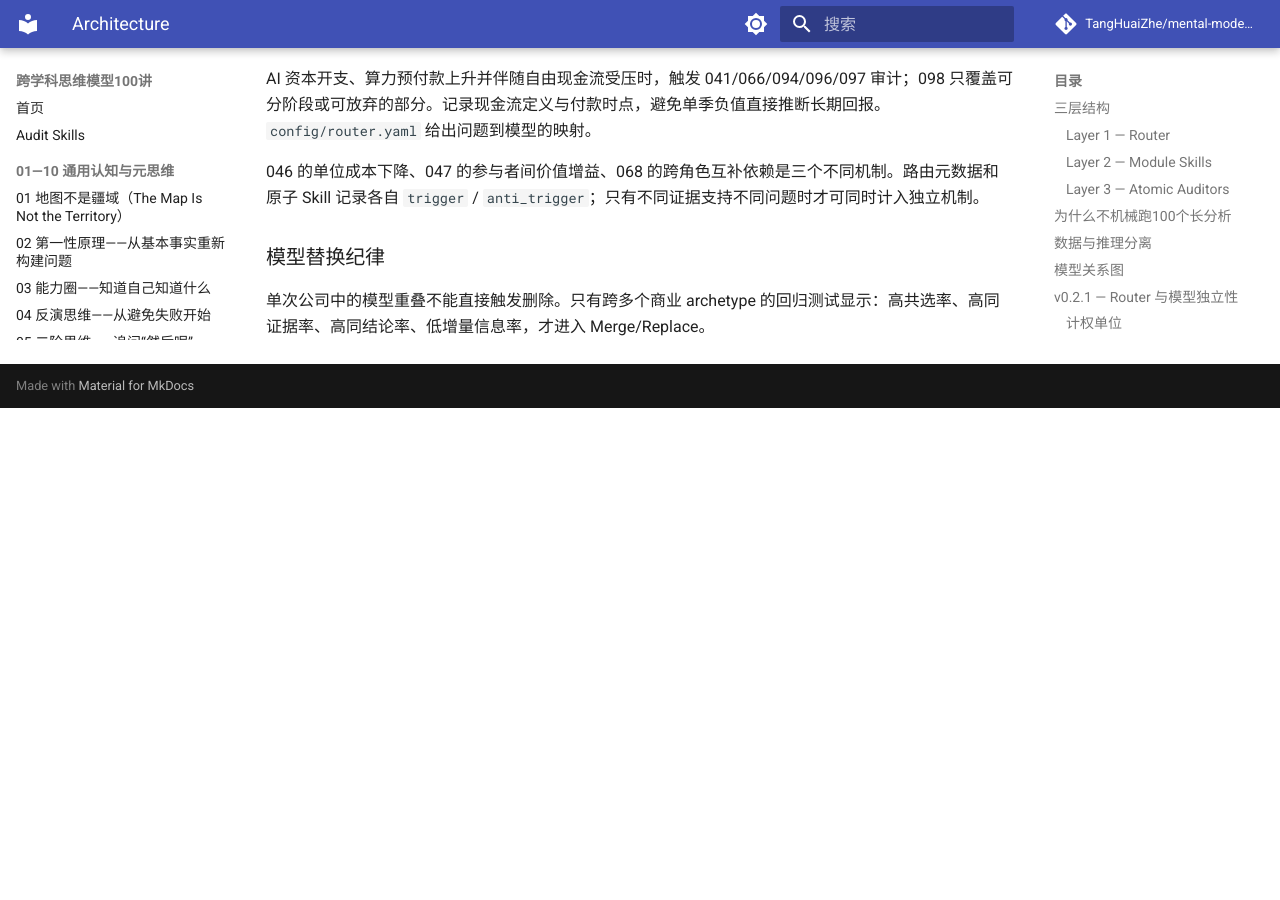
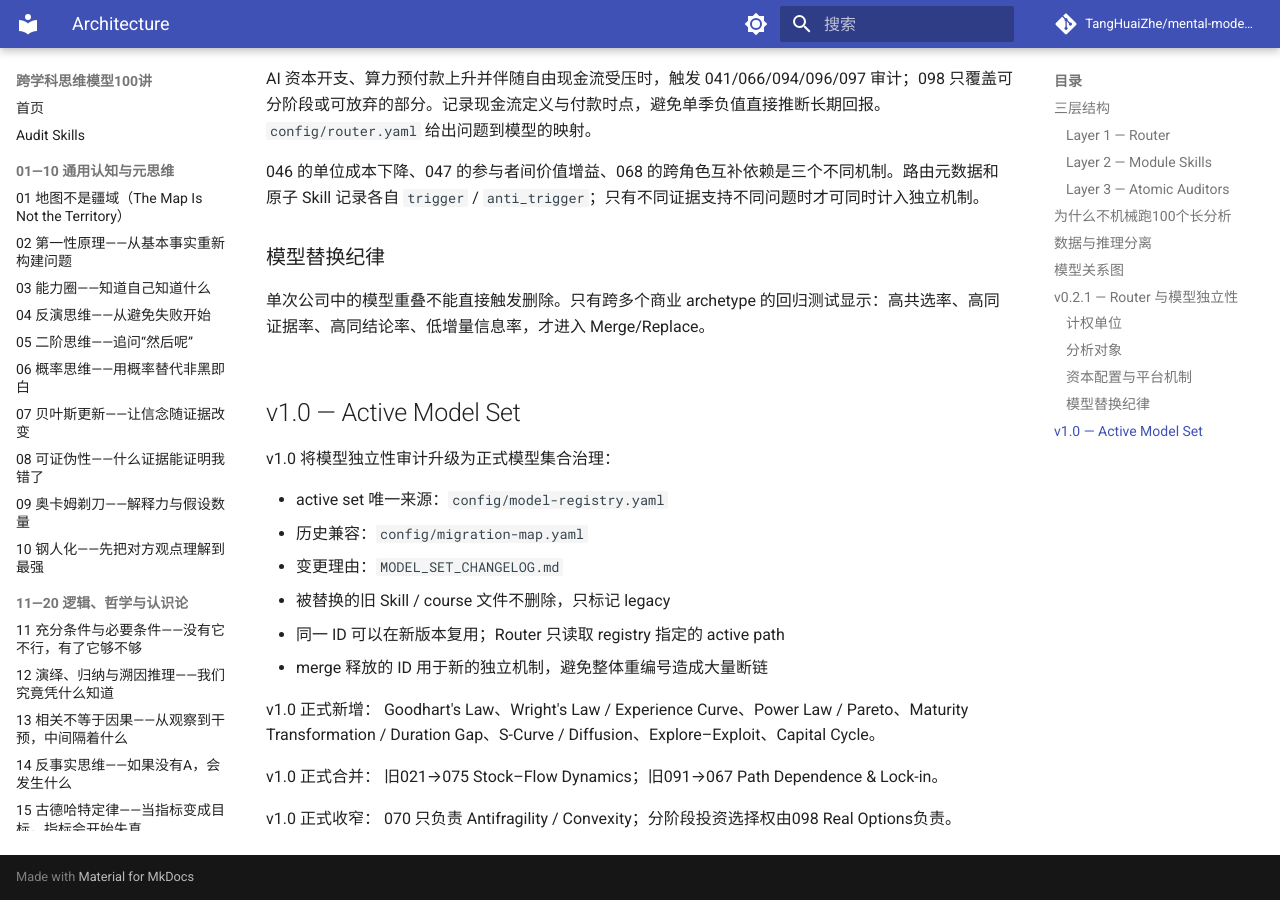
Before and after one commit to TangHuaiZhe/mental-models-audit, an MkDocs documentation site: the page built from docs/architecture.md, in a window 1280 px wide and 900 px high, scrolled down 1959 px. Built offline with MkDocs 1.6.1 and Material for MkDocs 9.7.7, drawn with Linux system fonts in a browser that asks for light colours; comment, search, counter and statistics services are not loaded; before the commit the page ends 2367 px from its top, so only the background shows below that.

Commit message:
docs: finalize v1.0 model governance

```diff
--- a/docs/architecture.md
+++ b/docs/architecture.md
@@ -68,3 +68,24 @@ AI 资本开支、算力预付款上升并伴随自由现金流受压时，触
 ### 模型替换纪律
 
 单次公司中的模型重叠不能直接触发删除。只有跨多个商业 archetype 的回归测试显示：高共选率、高同证据率、高同结论率、低增量信息率，才进入 Merge/Replace。
+
+
+## v1.0 — Active Model Set
+
+v1.0 将模型独立性审计升级为正式模型集合治理：
+
+- active set 唯一来源：`config/model-registry.yaml`
+- 历史兼容：`config/migration-map.yaml`
+- 变更理由：`MODEL_SET_CHANGELOG.md`
+- 被替换的旧 Skill / course 文件不删除，只标记 legacy
+- 同一 ID 可以在新版本复用；Router 只读取 registry 指定的 active path
+- merge 释放的 ID 用于新的独立机制，避免整体重编号造成大量断链
+
+v1.0 正式新增：
+Goodhart's Law、Wright's Law / Experience Curve、Power Law / Pareto、Maturity Transformation / Duration Gap、S-Curve / Diffusion、Explore–Exploit、Capital Cycle。
+
+v1.0 正式合并：
+旧021→075 Stock–Flow Dynamics；旧091→067 Path Dependence & Lock-in。
+
+v1.0 正式收窄：
+070 只负责 Antifragility / Convexity；分阶段投资选择权由098 Real Options负责。
--- a/docs/model-independence-audit.md
+++ b/docs/model-independence-audit.md
@@ -51,4 +51,14 @@
 
 ## 关键纪律
 
-在完成至少 6 个不同商业 archetype 的回归测试前，不正式重排100讲编号。Router 可以先进行机制簇去重，但课程层保持稳定。
+v1.0 已基于 8 类 archetype 的回归结果完成第一次正式 Revision。后续变更继续遵循同一原则：单次案例不触发替换；需要跨 archetype 的独立增量证据，并通过 migration map 保持兼容。
+
+
+## v1.0 Revision outcome
+
+- Merge：旧021→075；旧091→067。
+- Narrow：070。
+- Replace：015、021、034、042、053、057、091。
+- Keep despite similarity：046/047/068；027/065/069；041/096；066/091(new Capital Cycle)。
+
+具体理由见 `MODEL_SET_CHANGELOG.md`。
```
Also changed, not shown: modules/06/SKILL.md (+2 -2 lines), 1 other file.
